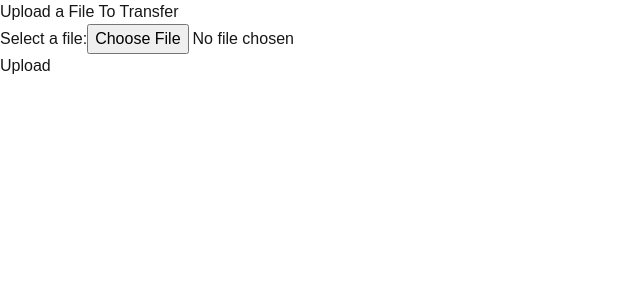
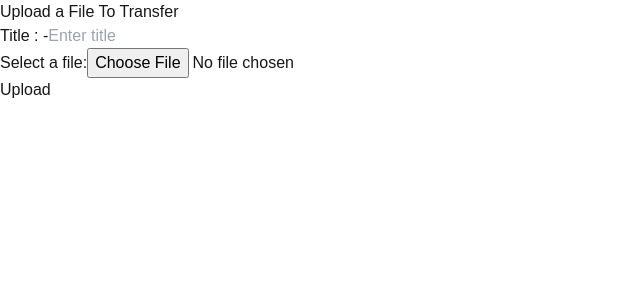
Before and after one commit to kosang-yadav/DropFile, a Next.js app: page /upload in a window 1280 px wide. Shown: the top 300 px of the page, without its empty margins (0-640 px from the left). Built offline with nearby package versions, Linux system fonts and the light colour scheme; no server answers.

Commit message:
add a space for title file

```diff
--- a/src/app/upload/page.tsx
+++ b/src/app/upload/page.tsx
@@ -6,6 +6,7 @@ import toast from "react-hot-toast";
 
 export default function Upload() {
 	const [file, setFile] = useState<File | null>(null);
+	const [title, setTitle] = useState("");
 
 	const handleSubmit = async (event: { preventDefault: () => void }) => {
 		event.preventDefault();
@@ -24,7 +25,7 @@ export default function Upload() {
 		try {
 			// firebase upload function call
 
-			const response = await upload(file);
+			const response = await upload(file, title);
 
 			console.log(response?.metadata);
 			toast.dismiss(loading);
@@ -47,6 +48,17 @@ export default function Upload() {
 				className="p-6 bg-white rounded-lg shadow-md max-w-lg mx-auto"
 			>
 				<div className="mb-4">
+					Title : -
+					<input
+						type="text"
+						placeholder="Enter title"
+						value={title}
+						className="border-2 w-full p-1 mb-2"
+						onChange={(e) => {
+							setTitle(e.target.value);
+						}}
+					/>
+					<br />
 					<label
 						htmlFor="file"
 						className="block text-gray-700 font-medium mb-2"
--- a/src/firebase/uploadFile.ts
+++ b/src/firebase/uploadFile.ts
@@ -1,13 +1,13 @@
 import { getStorage, ref, uploadBytes } from "firebase/storage";
 import app from "./sdk";
 
-const upload = async (file : File) => {
+const upload = async (file : File,title : string) => {
 	// console.log(file);
 	// console.log(app);
 	// console.log("uploading function calls");
 	const storage = getStorage(app);
 	// console.log( "storage : ",storage);
-	const storageRef = ref(storage, "baka");
+	const storageRef = ref(storage, title);
 	// console.log( "storageRef : ",storageRef);
 
 	// 'file' comes from the Blob or File API
```
